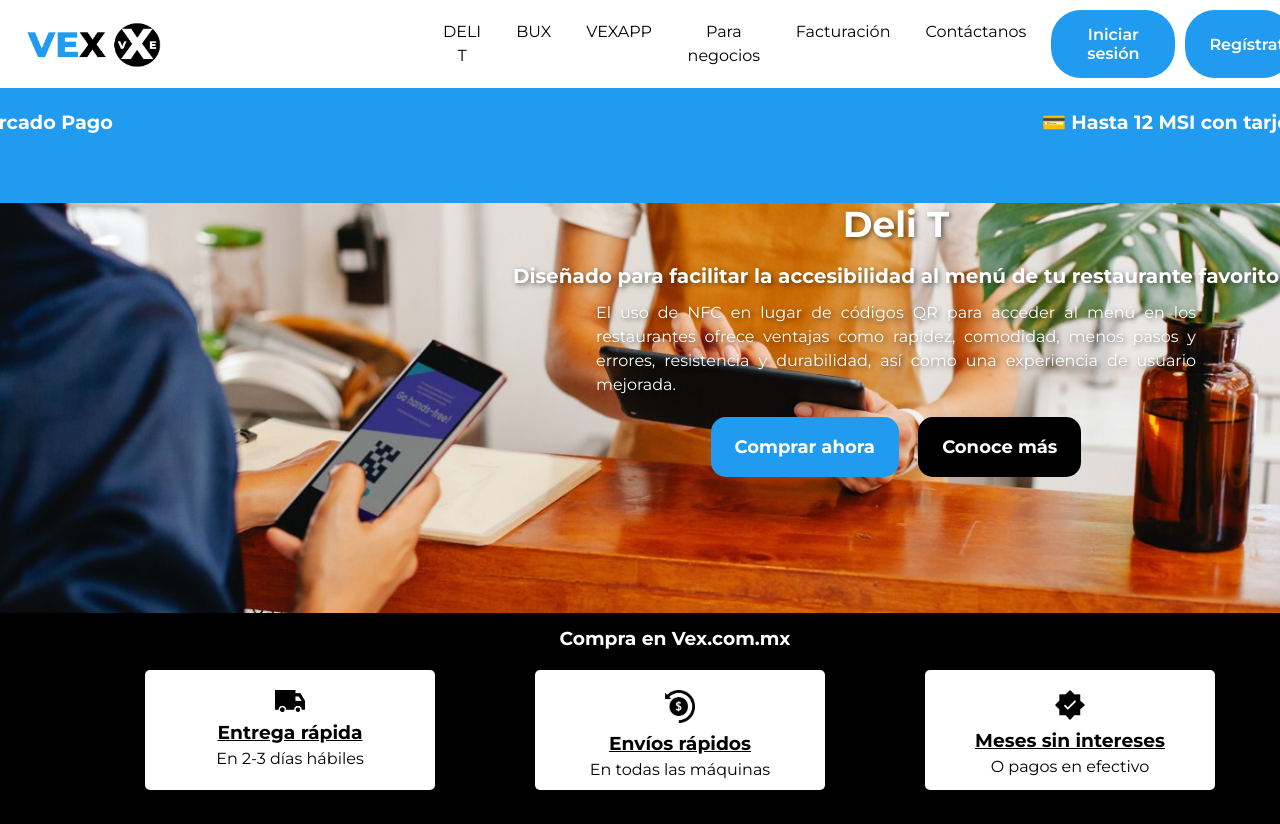
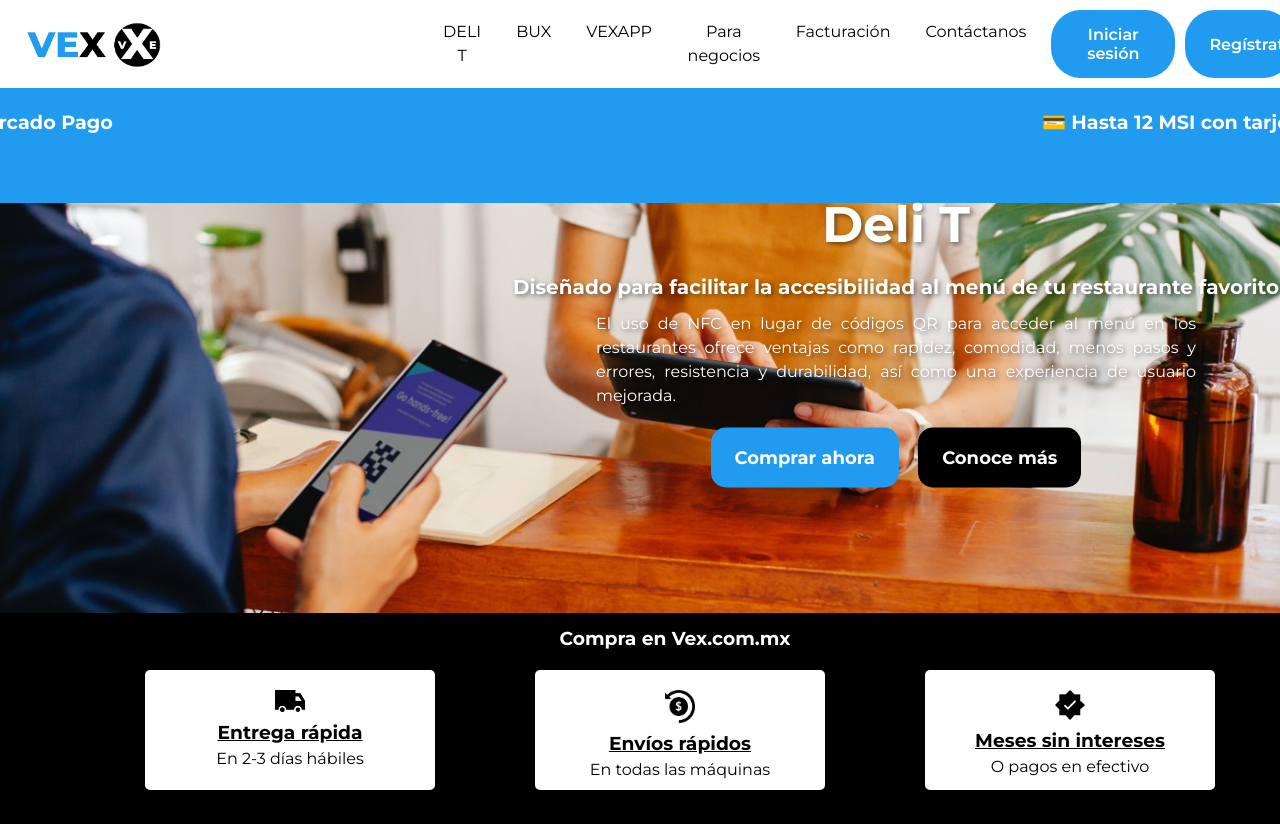
Before and after one commit to emiromero0790/VEX, a PHP site: page / in a window 1280 px wide. Shown: the top 824 px of the page. Run offline with PHP 8.4, Linux system fonts and the light colour scheme.

Commit message:
Diseño index

```diff
--- a/index.php
+++ b/index.php
@@ -50,8 +50,8 @@
                 El uso de NFC en lugar de códigos QR para acceder al menú en los restaurantes ofrece ventajas como rapidez, comodidad, menos pasos y errores, resistencia y durabilidad, así como una experiencia de usuario mejorada.
             </p>
             <div>
-                <button class="comprar">Comprar ahora</button>
-                <button class="conoce">Conoce más</button>
+                <button class="comprar1">Comprar ahora</button>
+                <button class="conoce1">Conoce más</button>
             </div>
         </div>
     </div>
@@ -100,7 +100,8 @@
     </div>
 
     <div class="hero2">
-        <img src="images/v3330_876.png" alt="" width="100%">
+      <img src="images/GIF 1900px.gif" alt="" width="100%">
+        <!-- <img src="images/v3330_876.png" alt="" width="100%"> -->
         <div class="overlay-content2">
             <h1 class="overlay-title2">BUX</h1>
             <h2 class="overlay-subtitle2">¿Para qué ensuciarse?</h2>
--- a/style.css
+++ b/style.css
@@ -650,7 +617,7 @@ header {
 
 .overlay-title {
     color: white;
-    font-size: 36px;
+    font-size: 50px;
     font-weight: bold;
     text-shadow: 2px 2px 5px rgba(0, 0, 0, 0.5);
     margin-bottom: 10px;
@@ -677,7 +644,7 @@ header {
     color: white;
     border: none;
     padding: 12px 24px;
-    font-size: 18px;
+    font-size: 36px;
     font-weight: bold;
     cursor: pointer;
     margin-top: 20px;
@@ -691,7 +658,26 @@ header {
     background-color: #176BAA;
 }
 
-.conoce{
+.comprar1 {
+    background-color: var(--azul);
+    color: white;
+    border: none;
+    padding: 12px 24px;
+    font-size: 18px;
+    font-weight: bold;
+    cursor: pointer;
+    margin-top: 20px;
+    text-shadow: none;
+    transition: background-color 0.3s ease;
+    height: 60px;
+    border-radius: 15px;
+}
+
+.comprar1:hover {
+    background-color: #176BAA;
+}
+
+.conoce1 {
     height: 60px;
     background-color: #000000;
     color: white;
@@ -707,11 +693,31 @@ header {
     border-radius: 15px;
 }
 
-.conoce:hover{
+.conoce:hover1 {
     background-color: var(--negroHover);
 }
 
-.envios{
+.conoce {
+    height: 80px;
+    background-color: #000000;
+    color: white;
+    border: none;
+    padding: 12px 24px;
+    font-size: 36px;
+    font-weight: bold;
+    cursor: pointer;
+    margin-top: 20px;
+    margin-left: 15px;
+    text-shadow: none;
+    transition: background-color 0.3s ease;
+    border-radius: 15px;
+}
+
+.conoce:hover {
+    background-color: var(--negroHover);
+}
+
+.envios {
     background-color: #000000;
     height: 190px;
     width: 100%;
```
Also changed, not shown: other parts of style.css (+68 -91 lines), 1 other file. Lines whose indentation alone changed are shown as unchanged.
